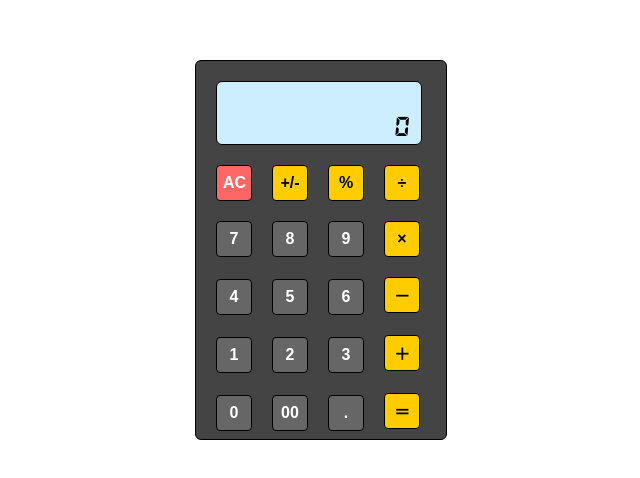
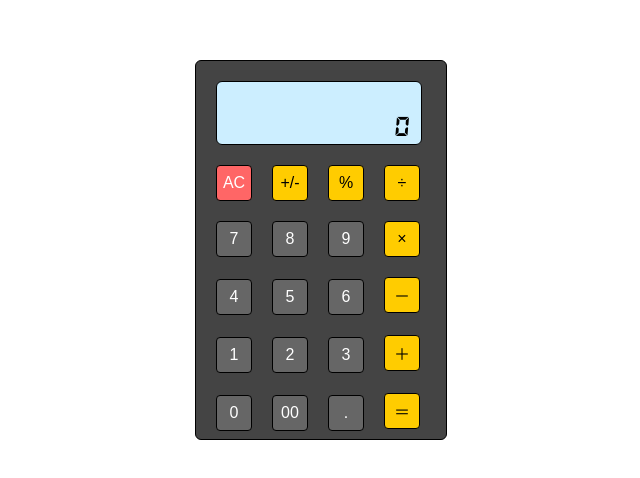
Before and after one commit to macocci7/vue-calculator, a Vue app: page / in a window 1280 px wide. Shown: the part 150-628 px from the top of the page, without its empty margins (193-833 px from the left). Built offline with nearby package versions, Linux system fonts and the light colour scheme.

Commit message:
Update Github Pages

```diff
--- a/src/App.vue
+++ b/src/App.vue
@@ -131,26 +131,26 @@ const cannotCopy = () => {
       </div>
       <p class="digits" @click="copyScreen" @mouseover="canCopy" @mouseout="cannotCopy">{{ screenValue }}</p>
     </div>
-    <button class="function b-ac" @click="clearAll">AC</button>
-    <button class="operator b-ss" @click="switchSign()">+/-</button>
-    <button class="operator b-mod" @click="setOperator('％')">%</button>
-    <button class="operator b-div" @click="setOperator('÷')">÷</button><br>
-    <button class="number b-7" @click="inputNumber('7')">7</button>
-    <button class="number b-8" @click="inputNumber('8')">8</button>
-    <button class="number b-9" @click="inputNumber('9')">9</button>
-    <button class="operator b-mul" @click="setOperator('×')">×</button><br>
-    <button class="number b-4" @click="inputNumber('4')">4</button>
-    <button class="number b-5" @click="inputNumber('5')">5</button>
-    <button class="number b-6" @click="inputNumber('6')">6</button>
-    <button class="operator b-sub" @click="setOperator('－')">－</button><br>
-    <button class="number b-1" @click="inputNumber('1')">1</button>
-    <button class="number b-2" @click="inputNumber('2')">2</button>
-    <button class="number b-3" @click="inputNumber('3')">3</button>
-    <button class="operator b-add" @click="setOperator('＋')">＋</button><br>
-    <button class="number b-0" @click="inputNumber('0')">0</button>
-    <button class="number b-00" @click="inputNumber('00')">00</button>
-    <button class="number b-dot" @click="appendPoint()">.</button>
-    <button class="operator b-eq" @click="equals()">＝</button>
+    <button class="function b-ac" @click="clearAll"><p>AC</p></button>
+    <button class="operator b-ss" @click="switchSign()"><p>+/-</p></button>
+    <button class="operator b-mod" @click="setOperator('％')"><p>%</p></button>
+    <button class="operator b-div" @click="setOperator('÷')"><p>÷</p></button><br>
+    <button class="number b-7" @click="inputNumber('7')"><p>7</p></button>
+    <button class="number b-8" @click="inputNumber('8')"><p>8</p></button>
+    <button class="number b-9" @click="inputNumber('9')"><p>9</p></button>
+    <button class="operator b-mul" @click="setOperator('×')"><p>×</p></button><br>
+    <button class="number b-4" @click="inputNumber('4')"><p>4</p></button>
+    <button class="number b-5" @click="inputNumber('5')"><p>5</p></button>
+    <button class="number b-6" @click="inputNumber('6')"><p>6</p></button>
+    <button class="operator b-sub" @click="setOperator('－')"><p>－</p></button><br>
+    <button class="number b-1" @click="inputNumber('1')"><p>1</p></button>
+    <button class="number b-2" @click="inputNumber('2')"><p>2</p></button>
+    <button class="number b-3" @click="inputNumber('3')"><p>3</p></button>
+    <button class="operator b-add" @click="setOperator('＋')"><p>＋</p></button><br>
+    <button class="number b-0" @click="inputNumber('0')"><p>0</p></button>
+    <button class="number b-00" @click="inputNumber('00')"><p>00</p></button>
+    <button class="number b-dot" @click="appendPoint()"><p>.</p></button>
+    <button class="operator b-eq" @click="equals()"><p>＝</p></button>
   </div>
 </template>
 
@@ -233,14 +233,12 @@ button {
   margin-top: 20px;
   font-weight: bold;
   font-size: 16px;
-  text-align: center;
-  position: relative;
 }
 
-button > * {
-  position: absolute;
-  inset: 50%;
-  translate: -50% -50%;
+button p {
+  display: flex;
+  justify-content: center;
+  align-items: center;
 }
 
 button.number {
```
Also changed, not shown: 5 other files (tests, documents, lock files or other folders).
